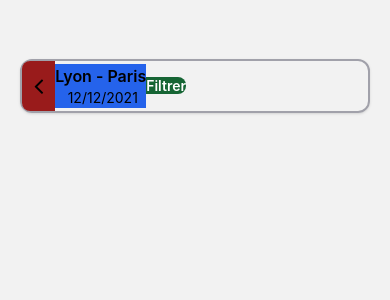
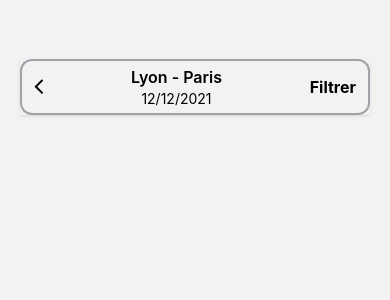
Before and after one commit to NoSleepFullBuild/Uniride-frontend, a React Native app: screen /Search in a window 390 px wide. Shown: the top 300 px of the page. Built offline with nearby package versions, Linux system fonts and the light colour scheme.

Commit message:
Searchbar base done

```diff
--- a/components/searchBar/SearchBar.tsx
+++ b/components/searchBar/SearchBar.tsx
@@ -8,7 +8,7 @@ type SearchBarNavigationProp = {
 };
 
 const SearchBAr = ({ navigation, onSearch }: SearchBarNavigationProp) => {
-    const [searchQuery, setSearchQuery] = useState('');
+  const [searchQuery, setSearchQuery] = useState("");
 
   const handleSearch = () => {
     if (onSearch) {
@@ -17,28 +17,34 @@ const SearchBAr = ({ navigation, onSearch }: SearchBarNavigationProp) => {
   };
 
   return (
-      <View className="flex-row items-center border-2 border-zinc-400 rounded-xl shadow">
+    <View className="flex-row items-center shadow">
       {/* Go back button */}
-        <TouchableOpacity onPress={() => navigation.goBack()} className="basis-2/10 p-3 rounded-l-lg bg-red-800">
+      <TouchableOpacity
+        onPress={() => navigation.goBack()}
+        className="flex-none p-3 border-y-2 border-l-2 border-zinc-400 rounded-l-xl h-14"
+      >
         <Icon name={"angle-left"} size={26} color="#000000" />
       </TouchableOpacity>
 
       {/* Search input */}
-        <TouchableOpacity className="basis-6/10 bg-blue-600">
+      <TouchableOpacity className="grow border-y-2 border-zinc-400 rounded-y-xl h-14 py-1">
         {/* Contain Text : Lyon -> Paris and Subtext : date */}
         <View className="flex-1 items-center">
           <Text className="text-black text-base font-semibold">
             Lyon - Paris
           </Text>
-            <Text className="text-black text-sm font-normal ml-1">
+          <Text className="text-black text-sm font-normal">
             12/12/2021
           </Text>
         </View>
       </TouchableOpacity>
 
       {/* Filter button */}
-        <TouchableOpacity className="basis-3/10 rounded-r-lg bg-green-800" onPress={handleSearch}>
-          <Text className="text-white font-semibold">Filtrer</Text>
+      <TouchableOpacity
+        className="flex-none px-3 justify-center items-center border-y-2 border-r-2 border-zinc-400 rounded-r-xl h-14"
+        onPress={handleSearch}
+      >
+        <Text className="font-bold text-base">Filtrer</Text>
       </TouchableOpacity>
     </View>
   );
```
Lines whose indentation alone changed are shown as unchanged.
